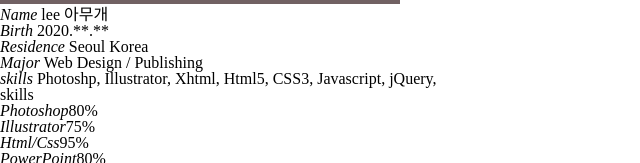
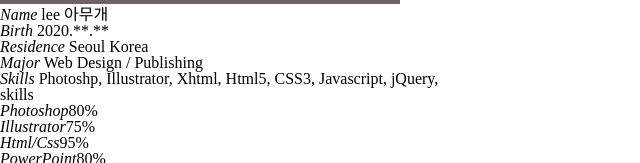
Before and after one commit to parkheekyung/one_page, a website built with Parcel: page index.html in a window 1280 px wide. Shown: the part 636-799 px from the top of the page, 0-640 px from the left. Built offline with nearby package versions, Linux system fonts and the light colour scheme; files whose address does not match are found by name.

Commit message:
html end

```diff
--- a/index.html
+++ b/index.html
@@ -79,7 +79,7 @@
                             <span>Web Design / Publishing</span>
                         </li>
                         <li>
-                            <dfn>skills</dfn>
+                            <dfn>Skills</dfn>
                             <span>Photoshp, Illustrator, Xhtml, Html5, CSS3, Javascript, jQuery,</span>
                         </li>
                     </ul>
```
